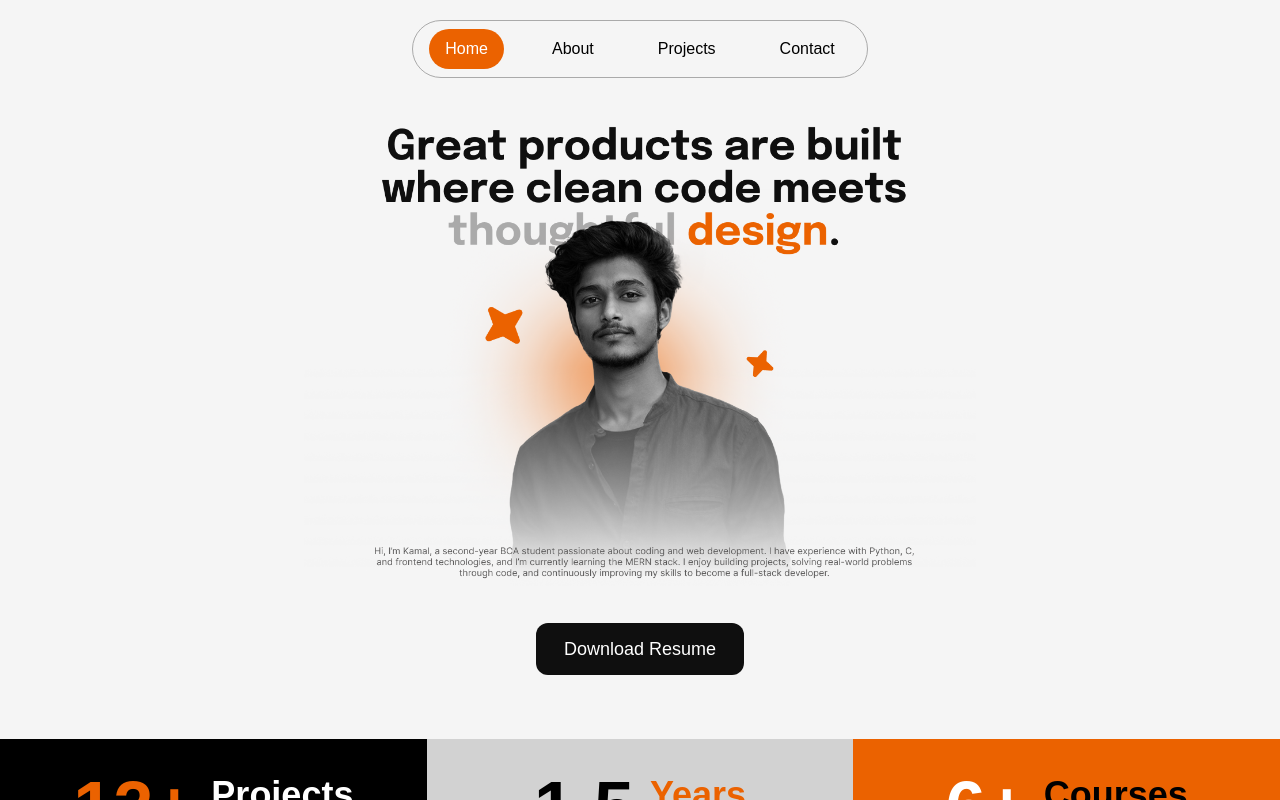
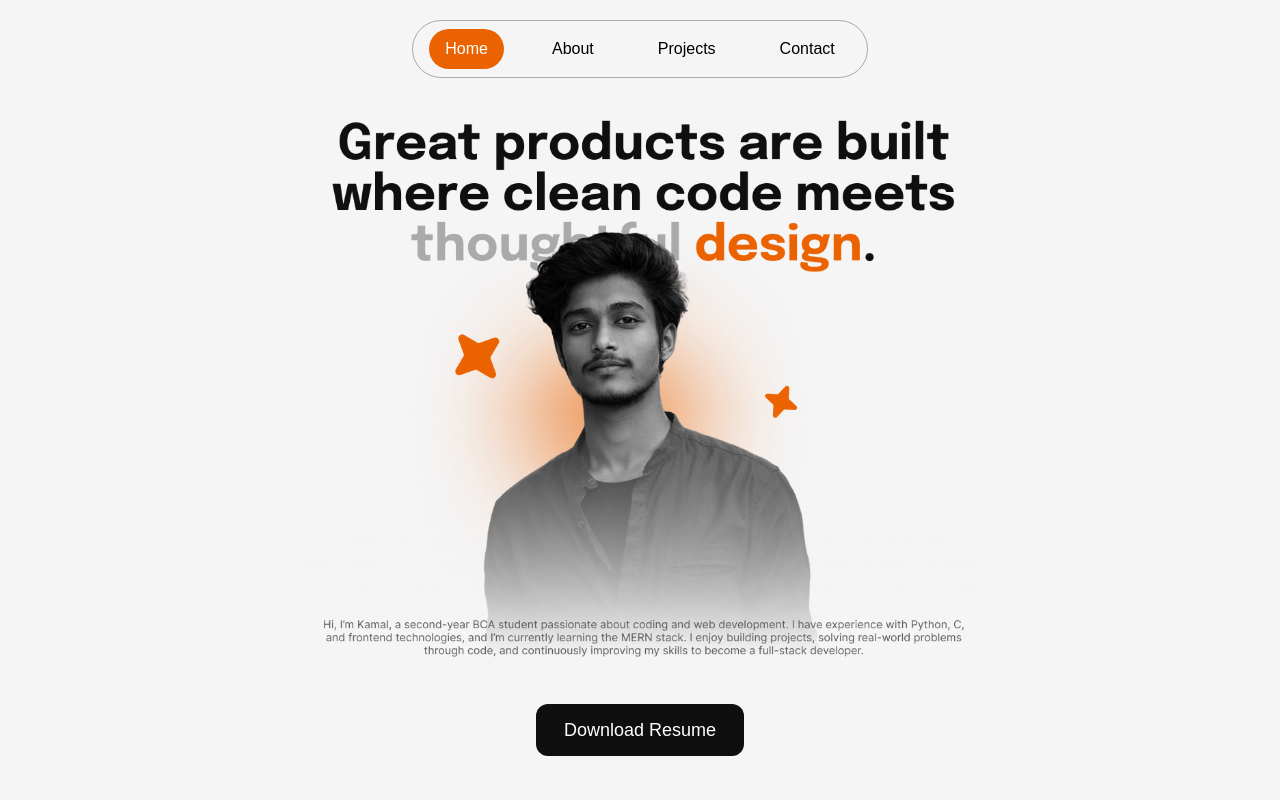
Before and after one commit to codewithkamal01/React-Portfolio, a React (Vite) app: page / in a window 1280 px wide. Shown: the top 800 px of the page. Built offline with nearby package versions, Linux system fonts and the light colour scheme.

Commit message:
final commit

```diff
--- a/src/pages/Home.jsx
+++ b/src/pages/Home.jsx
@@ -4,31 +4,20 @@ import Hero from "../assets/herosec.png";
 function Home() {
   return (
     <div className="text-center pt-6 md:pt-8 px-4 overflow-hidden">
-
-      <div className="max-w-lg sm:max-w-lg md:max-w-2xl  mx-auto">
-
+      <div className="max-w-xl sm:max-w-lg md:max-w-2xl  mx-auto">
         {/* Hero Image */}
-        <img
-          src={Hero}
-          alt="Hero section"
-          className="w-full h-auto"
-        />
-
+        <img src={Hero} alt="Hero section" className="w-full h-96 md:h-auto" />
       </div>
-
       {/* Resume Button */}
       <a href={Resume} download>
         <button className="relative cursor-pointer overflow-hidden mt-5 md:mt-8 px-3 py-2 md:px-6 md:py-3 w-36 md:w-52 rounded-xl bg-[#0F0F0F] text-white group">
-
           <span className="relative z-10 text-sm md:text-lg">
             Download Resume
           </span>
 
           <span className="absolute inset-0 bg-[#EB6200] scale-x-0 origin-left transition-transform duration-300 group-hover:scale-x-100"></span>
-
         </button>
       </a>
-
     </div>
   );
 }
```
Also changed, not shown: src/assets/herosec.png.
